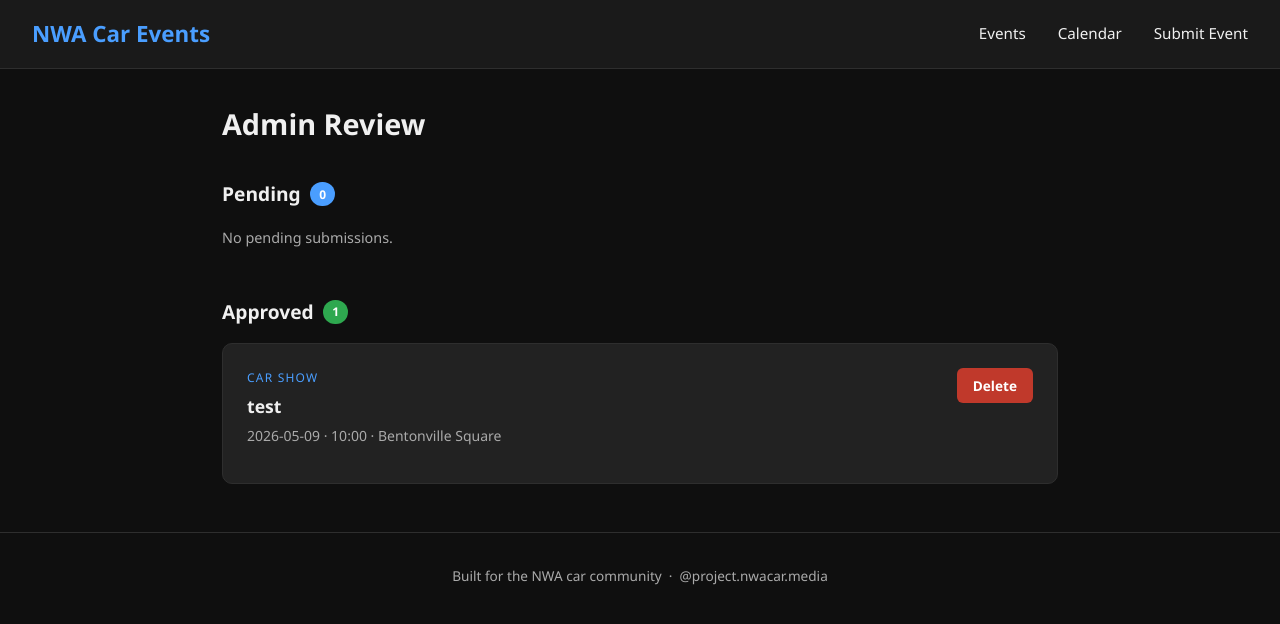
After one commit to WyattS09/NWACarCalendar, a Flask app: page /admin/review in a window 1280 px wide. The commit adds this page. Shown: the top 624 px of the page. Run offline with Flask 3, Linux system fonts and the light colour scheme; data comes from the database, SQL or seed files in the repository; both versions use the stored data as it was after the commit.

Commit message:
submit, calendar fix, and admin page

```diff
--- a/app.py
+++ b/app.py
@@ -53,7 +53,20 @@ def home():
 @app.route("/calendar")
 def calendar():
     approved_events = Event.query.filter_by(approved=True).all()
-    return render_template("calendar.html", events=approved_events)
+    events_list = [
+        {
+            "id": e.id,
+            "title": e.title,
+            "event_type": e.event_type,
+            "date": e.date,
+            "time": e.time,
+            "location": e.location,
+            "description": e.description or "",
+            "instagram": e.instagram or ""
+        }
+        for e in approved_events
+    ]
+    return render_template("calendar.html", events=events_list)
 
 @app.route("/submit", methods=["GET", "POST"])
 def submit():
--- /dev/null
+++ b/static/css/admin.css
@@ -0,0 +1,132 @@
+.admin-container {
+    max-width: 900px;
+    margin: 2rem auto;
+    padding: 0 2rem;
+}
+
+.admin-container h1 {
+    font-size: 1.8rem;
+    margin-bottom: 2rem;
+}
+
+.admin-section {
+    margin-bottom: 3rem;
+}
+
+.admin-section h2 {
+    font-size: 1.2rem;
+    margin-bottom: 1rem;
+    display: flex;
+    align-items: center;
+    gap: 0.6rem;
+}
+
+.badge {
+    background: var(--accent);
+    color: #fff;
+    font-size: 0.75rem;
+    padding: 0.15rem 0.55rem;
+    border-radius: 999px;
+    font-weight: 700;
+}
+
+.approved-badge {
+    background: #2ea84f;
+}
+
+.admin-card {
+    background: var(--bg-card);
+    border: 1px solid var(--border);
+    border-radius: 10px;
+    padding: 1.5rem;
+    margin-bottom: 1rem;
+}
+
+.admin-card.pending {
+    border-left: 4px solid var(--accent);
+}
+
+.admin-card-header {
+    display: flex;
+    justify-content: space-between;
+    align-items: flex-start;
+    margin-bottom: 0.75rem;
+}
+
+.event-type {
+    font-size: 0.75rem;
+    text-transform: uppercase;
+    letter-spacing: 0.1em;
+    color: var(--accent);
+    display: block;
+    margin-bottom: 0.3rem;
+}
+
+.admin-card h3 {
+    font-size: 1.1rem;
+    margin-bottom: 0.25rem;
+}
+
+.event-meta {
+    font-size: 0.875rem;
+    color: var(--text-secondary);
+}
+
+.event-desc {
+    font-size: 0.9rem;
+    color: var(--text-secondary);
+    margin-bottom: 0.75rem;
+}
+
+.admin-actions {
+    display: flex;
+    gap: 0.5rem;
+    flex-shrink: 0;
+}
+
+.approve-btn {
+    background: #2ea84f;
+    font-size: 0.85rem;
+    padding: 0.4rem 1rem;
+}
+
+.approve-btn:hover {
+    background: #27963f;
+    color: #fff;
+}
+
+.delete-btn {
+    background: #c0392b;
+    font-size: 0.85rem;
+    padding: 0.4rem 1rem;
+}
+
+.delete-btn:hover {
+    background: #a93226;
+    color: #fff;
+}
+
+.admin-meta-row {
+    display: flex;
+    flex-wrap: wrap;
+    gap: 1rem;
+    font-size: 0.8rem;
+    color: var(--text-secondary);
+    margin-bottom: 0.75rem;
+}
+
+.submitted-at {
+    margin-left: auto;
+}
+
+.admin-preview-img {
+    max-width: 300px;
+    border-radius: 6px;
+    border: 1px solid var(--border);
+    margin-top: 0.5rem;
+}
+
+.empty-state {
+    color: var(--text-secondary);
+    font-size: 0.9rem;
+}
--- a/static/css/style.css
+++ b/static/css/style.css
@@ -108,6 +108,12 @@ nav ul li a:hover {
     margin: 0 auto;
 }
 
+.event-desc-preview {
+    font-size: 0.82rem;
+    color: var(--text-secondary);
+    margin-top: 0.5rem;
+}
+
 .events-section h2 {
     font-size: 1.6rem;
     margin-bottom: 1.5rem;
--- /dev/null
+++ b/templates/admin.html
@@ -0,0 +1,98 @@
+<!DOCTYPE html>
+<html lang="en">
+<head>
+    <meta charset="UTF-8">
+    <meta name="viewport" content="width=device-width, initial-scale=1.0">
+    <title>Admin · NWA Car Events</title>
+    <link rel="stylesheet" href="{{ url_for('static', filename='css/style.css') }}">
+    <link rel="stylesheet" href="{{ url_for('static', filename='css/admin.css') }}">
+</head>
+<body>
+
+    <nav>
+        <span class="logo">NWA Car Events</span>
+        <ul>
+            <li><a href="/">Events</a></li>
+            <li><a href="/calendar">Calendar</a></li>
+            <li><a href="/submit">Submit Event</a></li>
+        </ul>
+    </nav>
+
+    <div class="admin-container">
+
+        <h1>Admin Review</h1>
+
+        <div class="admin-section">
+            <h2>Pending <span class="badge">{{ pending|length }}</span></h2>
+
+            {% if pending %}
+                {% for event in pending %}
+                <div class="admin-card pending">
+                    <div class="admin-card-header">
+                        <div>
+                            <span class="event-type">{{ event.event_type }}</span>
+                            <h3>{{ event.title }}</h3>
+                            <div class="event-meta">{{ event.date }} · {{ event.time }} · {{ event.location }}</div>
+                        </div>
+                        <div class="admin-actions">
+                            <a href="/admin/approve/{{ event.id }}" class="btn approve-btn">Approve</a>
+                            <a href="/admin/delete/{{ event.id }}" class="btn delete-btn" onclick="return confirm('Delete this event?')">Delete</a>
+                        </div>
+                    </div>
+
+                    {% if event.description %}
+                    <p class="event-desc">{{ event.description }}</p>
+                    {% endif %}
+
+                    <div class="admin-meta-row">
+                        {% if event.instagram %}
+                        <span>Instagram: @{{ event.instagram }}</span>
+                        {% endif %}
+                        <span>Card option: {{ event.card_option }}</span>
+                        {% if event.image_filename %}
+                        <span>Image: {{ event.image_filename }}</span>
+                        {% endif %}
+                        <span class="submitted-at">Submitted: {{ event.submitted_at.strftime('%b %d, %Y %I:%M %p') }}</span>
+                    </div>
+
+                    {% if event.image_filename %}
+                    <img src="{{ url_for('static', filename='images/' + event.image_filename) }}" class="admin-preview-img">
+                    {% endif %}
+                </div>
+                {% endfor %}
+            {% else %}
+                <p class="empty-state">No pending submissions.</p>
+            {% endif %}
+        </div>
+
+        <div class="admin-section">
+            <h2>Approved <span class="badge approved-badge">{{ approved|length }}</span></h2>
+
+            {% if approved %}
+                {% for event in approved %}
+                <div class="admin-card">
+                    <div class="admin-card-header">
+                        <div>
+                            <span class="event-type">{{ event.event_type }}</span>
+                            <h3>{{ event.title }}</h3>
+                            <div class="event-meta">{{ event.date }} · {{ event.time }} · {{ event.location }}</div>
+                        </div>
+                        <div class="admin-actions">
+                            <a href="/admin/delete/{{ event.id }}" class="btn delete-btn" onclick="return confirm('Delete this event?')">Delete</a>
+                        </div>
+                    </div>
+                </div>
+                {% endfor %}
+            {% else %}
+                <p class="empty-state">No approved events yet.</p>
+            {% endif %}
+        </div>
+
+    </div>
+
+    <footer>
+        <p>Built for the NWA car community &nbsp;·&nbsp; <a href="https://instagram.com/project.nwacar.media" target="_blank">@project.nwacar.media</a></p>
+    </footer>
+
+</body>
+</html>
--- a/templates/calendar.html
+++ b/templates/calendar.html
@@ -54,7 +54,9 @@
         <p>Built for the NWA car community &nbsp;·&nbsp; <a href="https://instagram.com/project.nwacar.media" target="_blank">@project.nwacar.media</a></p>
     </footer>
 
+    <script>
+        const events = {{ events | tojson }};
+    </script>
     <script src="{{ url_for('static', filename='js/calendar.js') }}"></script>
-
 </body>
 </html>
```
Also changed, not shown: static/js/calendar.js (+5 -35 lines), templates/index.html (+14 -15 lines), templates/submitted.html (+31 -0 lines), instance/events.db.
